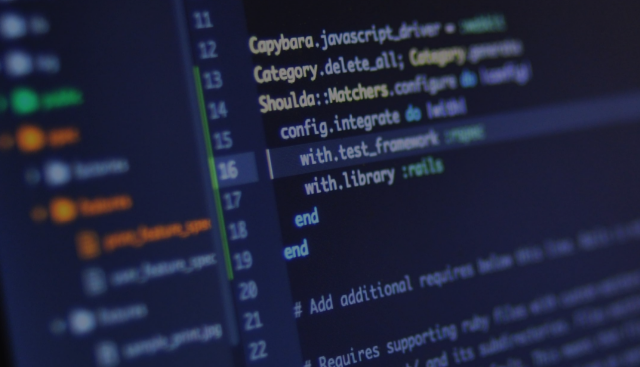
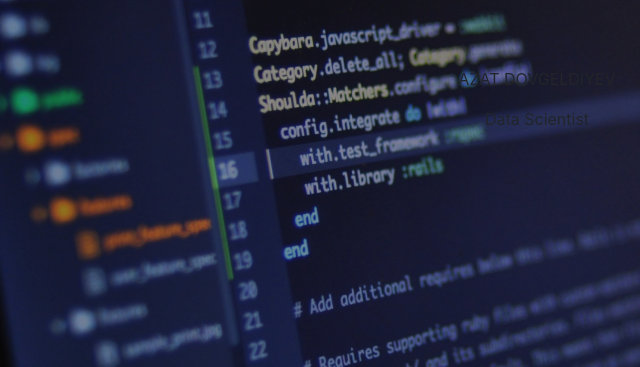
Before and after one commit to adovgeldiyev/ePortfolio, a plain HTML site: page index.html in a window 1280 px wide. Shown: the part 208-575 px from the top of the page, 103-743 px from the left. Drawn offline with nearby package versions, Linux system fonts and the light colour scheme.

Commit message:
title/sub msg

```diff
--- a/css/style.css
+++ b/css/style.css
@@ -23,3 +23,13 @@
     right: 20px;
     background-image: url(../images/grey-next.png);
 }
+
+.titleMessage {
+    position: absolute;
+    width: 100%;
+    height: 250px;
+    top: 50%;
+    z-index: 5;
+    text-align: center;
+    margin-top: -125px;
+}
--- a/index.html
+++ b/index.html
@@ -23,6 +23,14 @@
               <img src="images/slide3.jpg" alt="">
             </div>
 
+            <div class="titleMessage">
+                <div class="heading">
+                    <p class = "main">AZAT DOVGELDIYEV</p>
+                    <P class="sub">Data Scientist</P>
+                </div>
+
+            </div>
+
             <nav class="slides-navigation">
                 <a href="#" class="next"></a>
                 <a href="#" class="prev"></a>
```
